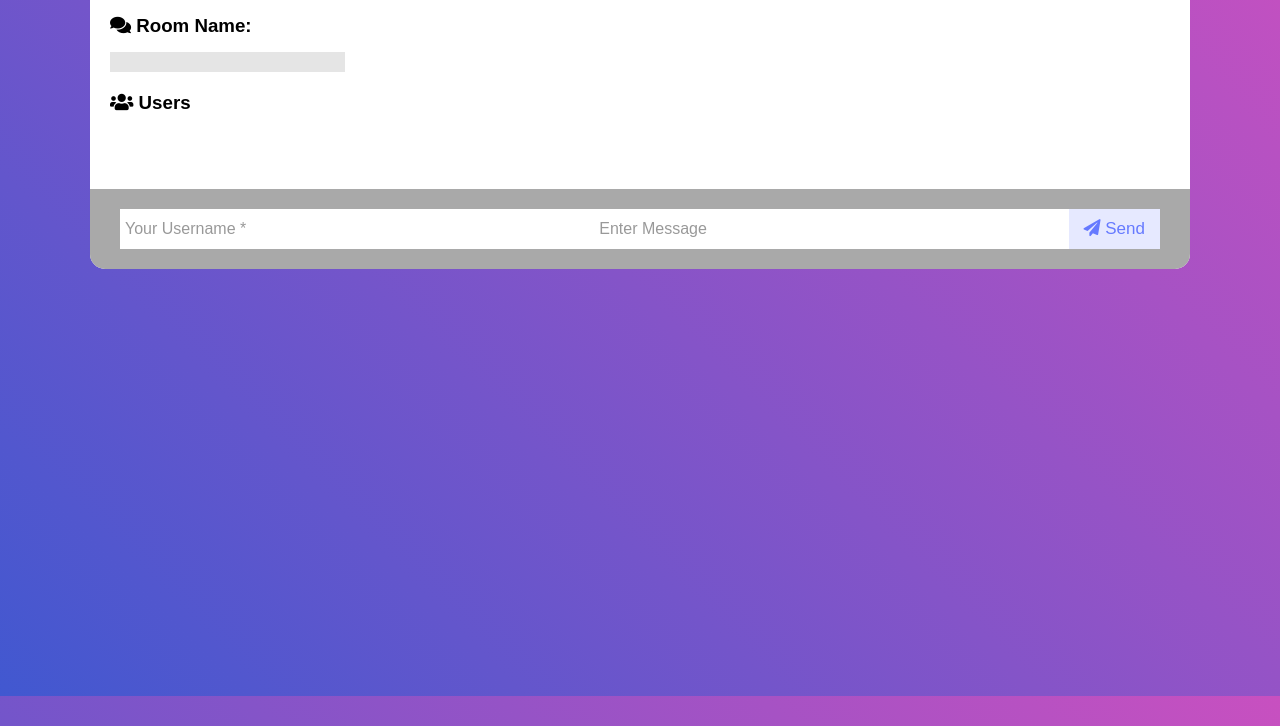
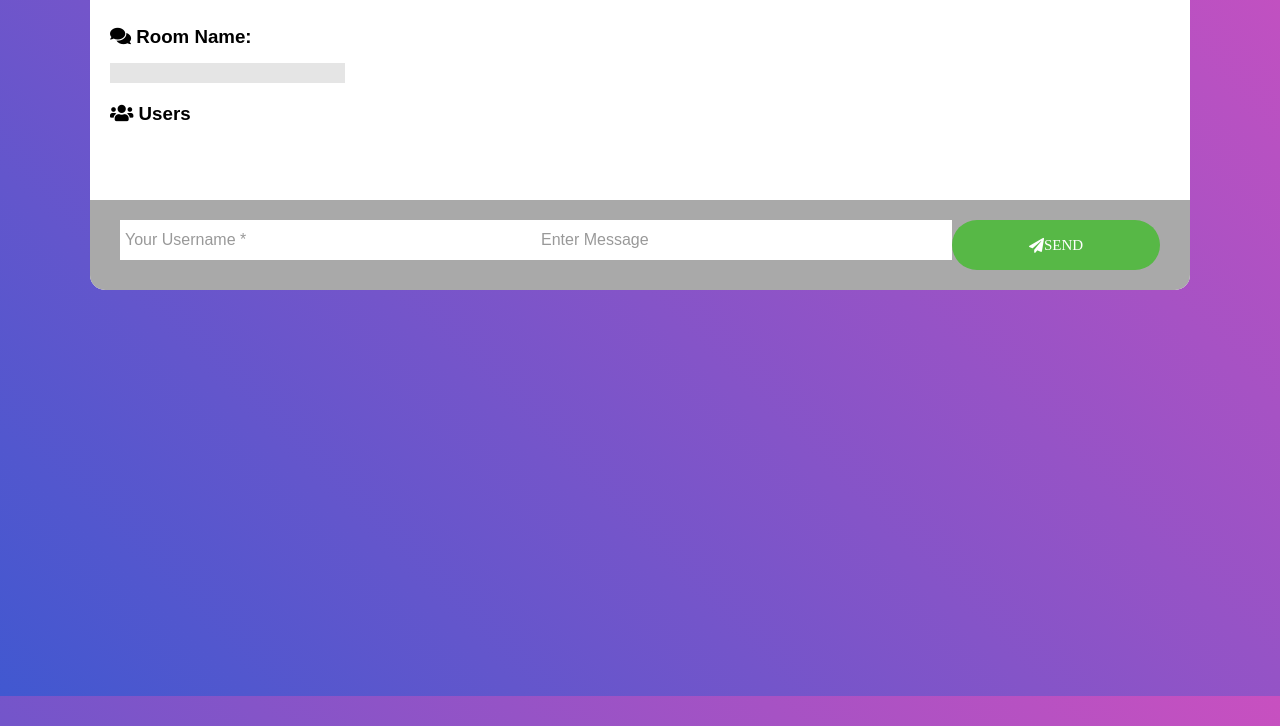
Before and after one commit to PhekoK/Chatlog-The-Project, a website: page public/views/chat.html in a window 1280 px wide. Shown: the part 104-830 px from the top of the page. Drawn offline with nearby package versions, Linux system fonts and the light colour scheme; no server answers.

Commit message:
Edited the chatbox page

```diff
--- a/public/styles/style.css
+++ b/public/styles/style.css
@@ -37,12 +37,33 @@ a {
 }
 
 .btn {
-	cursor: pointer;
-	padding: 5px 15px;
-	background: var(--light-color);
-	color: var(--dark-color-a);
-	border: 0;
-	font-size: 17px;
+	font-family: Montserrat-Bold;
+  font-size: 15px;
+  line-height: 1.5;
+  color: #fff;
+  text-transform: uppercase;
+
+  width: 20%;
+  height: 50px;
+  border-radius: 25px;
+  background: #57b846;
+  display: -webkit-box;
+  display: -webkit-flex;
+  display: -moz-box;
+  display: -ms-flexbox;
+  display: flex;
+  justify-content: center;
+  align-items: center;
+  padding: 0 25px;
+
+  -webkit-transition: all 0.4s;
+  -o-transition: all 0.4s;
+  -moz-transition: all 0.4s;
+  transition: all 0.4s;
+}
+
+.btn:hover {
+	background: #333333;
 }
 
 /* Chat Page */
--- a/public/views/chat.html
+++ b/public/views/chat.html
@@ -51,6 +51,7 @@
     var roomname;
     socket.on('connectToRoom', function (data) {
       $('#room-name').append(`<p>${data}</p>`);
+     // return $('#room-name');
     });
 
     function userLeave(id) {
@@ -79,7 +80,7 @@
 
     function postChat(chat) {
       $.post('http://localhost:3000/chats', chat)
-      //location.reload();
+      location.reload();
     }
     function getChats() {
       $.get('/chats', (chats) => {
```
